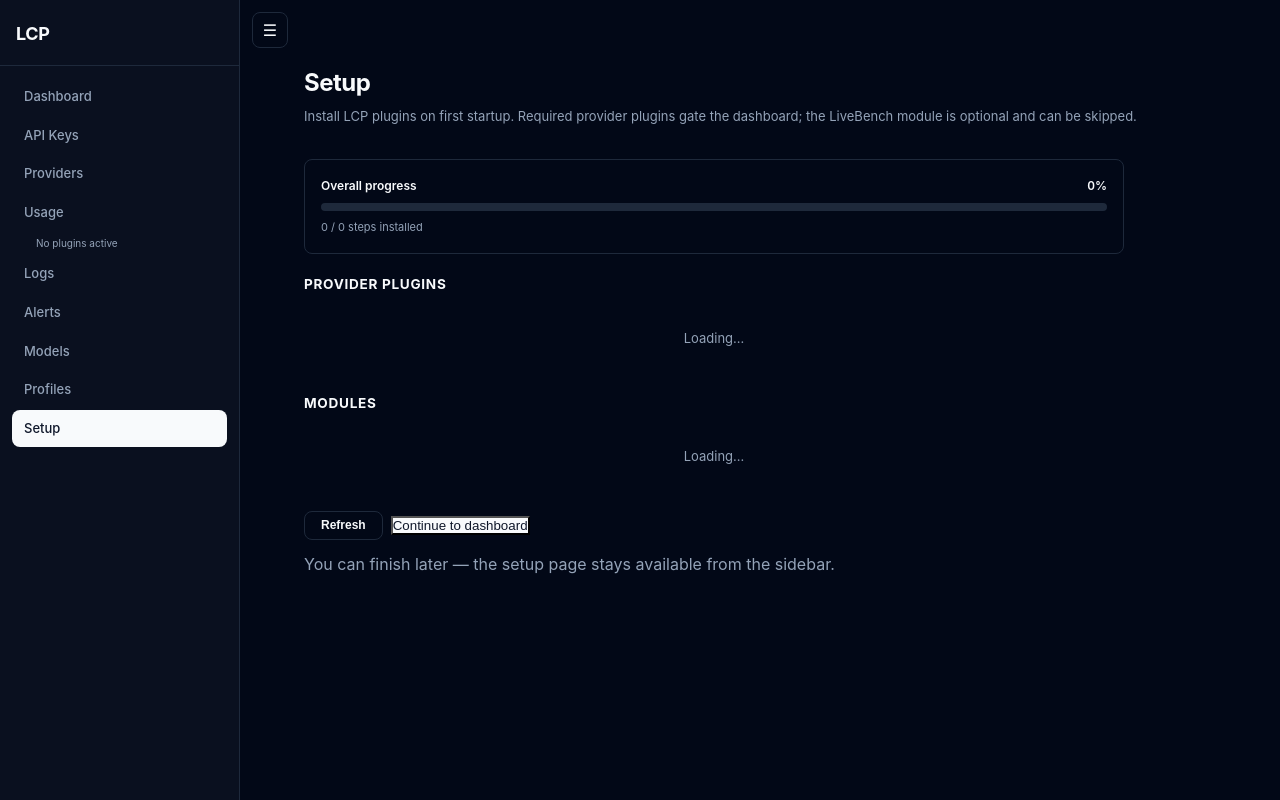
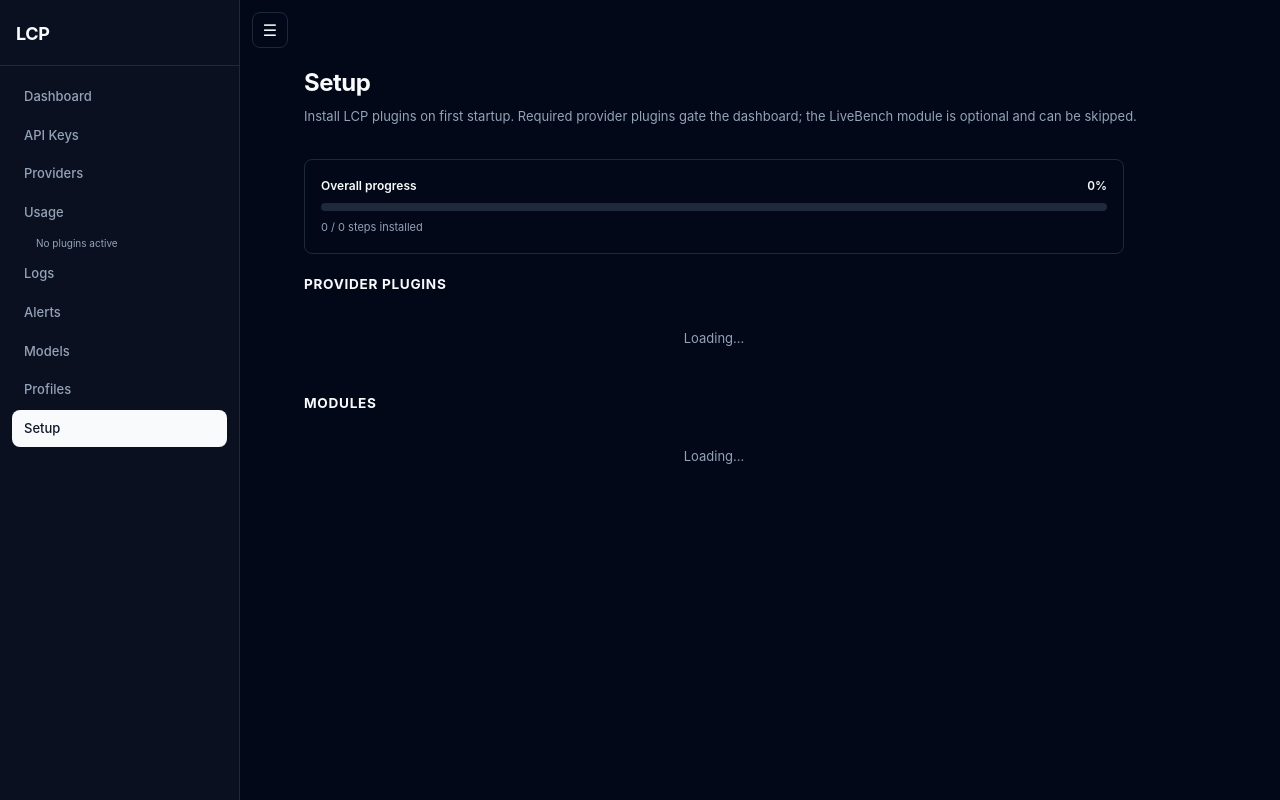
Before and after one commit to aunttwister/lcp, a Python web app: template src/ui/templates/jinja/pages/setup.html in a window 1280 px wide. Run offline with Jinja, Linux system fonts and the light colour scheme; the template is opened without the code that fills it, so the values that code supplies are empty.

Commit message:
refactor: setup page cleanup — no gate, shadcn modal, preset api_base
- Remove 'Continue to dashboard', 'Refresh' buttons and the 'You can finish
  later' note; Setup is a plain sidebar page (no blocking redirect)
- Remove the dashboard -> /setup redirect gate and LCP_DISABLE_SETUP_WIZARD
  env knob (navigation is free via the sidebar)
- Install modal restyled to match the other shadcn-style modals
  (modal-overlay/modal/modal-header/modal-footer), with an ✕ close button
- Drop the confusing 'API Base URL' field — install uses the plugin preset
  (provider_steps now exposes each preset's api_base for transparency)
- Remove unused CSS + test fixture

```diff
--- a/src/api/setup.py
+++ b/src/api/setup.py
@@ -38,9 +38,6 @@ LIVEBENCH_REPO = "https://github.com/LiveBench/LiveBench.git"
 LIVEBENCH_DIR = os.environ.get("LCP_LIVEBENCH_DIR", "/opt/livebench").strip() or "/opt/livebench"
 LIVEBENCH_EVAL_REQUIREMENTS = "code_runner/requirements_eval.txt"
 
-# Env knob that disables the HTTP redirect gate (used by the test suite).
-DISABLE_ENV = "LCP_DISABLE_SETUP_WIZARD"
-
 
 class SetupError(Exception):
     """Raised for synchronous, user-facing setup failures."""
@@ -63,6 +60,7 @@ def provider_steps(config) -> list[dict]:
     steps: list[dict] = []
     for name in ("deepseek", "opencode", "commandcode", "llamacpp"):
         has_cred = bool(store and (store.has(name) or store.has_cookie(name) or store.has_workspace_id(name)))
+        preset = _provider_preset(name)
         steps.append({
             "kind": "provider",
             "name": name,
@@ -73,6 +71,7 @@ def provider_steps(config) -> list[dict]:
             "configured": name in configured,
             "has_credential": has_cred,
             "installed": name in configured and (not _provider_needs_key(name) or has_cred),
+            "api_base": preset.get("api_base", ""),
         })
     return steps
 
--- a/src/ui/templates/jinja/pages/setup.html
+++ b/src/ui/templates/jinja/pages/setup.html
@@ -37,44 +37,37 @@
     </h4>
     <pre id="setupLogLines" class="setup-log"></pre>
   </div>
-
-  <div class="setup-actions">
-    <button class="btn btn-outline" id="setupRefreshBtn" onclick="loadSetup()">Refresh</button>
-    <button class="btn btn-primary" id="setupDoneBtn" onclick="finishSetup()">Continue to dashboard</button>
-  </div>
-  <p class="muted" style="margin-top:0.75rem" id="setupGateNote">
-    You can finish later — the setup page stays available from the sidebar.
-  </p>
 </div>
 
 <!-- Install form modal (provider) -->
-<div class="dialog-overlay" id="setupInstallDialog">
-  <div class="dialog-content" style="max-width:420px">
-    <div class="dialog-header"><h2 id="setupInstallTitle">Install plugin</h2></div>
-    <div class="dialog-body" id="setupInstallBody">
-      <div class="setup-form-row">
-        <label>API Key <span class="muted">(encrypted at rest)</span></label>
-        <input type="password" id="setupApiKey" placeholder="sk-…" autocomplete="off">
+<div class="modal-overlay dialog-overlay" id="setupInstallDialog">
+<div class="modal dialog-content" style="width:min(440px,95vw)">
+  <div class="modal-header dialog-header">
+    <h2 class="dialog-title" id="setupInstallTitle">Install plugin</h2>
+    <button class="modal-close dialog-close" onclick="closeDialog('setupInstallDialog')">✕</button>
+  </div>
+  <div class="modal-body dialog-body">
+    <div style="display:grid;gap:0.75rem">
+      <div id="setupKeyRow">
+        <label class="phm-label">API Key <span class="muted">(encrypted at rest)</span></label>
+        <input type="password" id="setupApiKey" placeholder="sk-…" autocomplete="off" style="width:100%;padding:0.375rem 0.5rem;background:hsl(var(--background));border:1px solid hsl(var(--card-border));border-radius:var(--radius);color:hsl(var(--foreground));font-size:0.8125rem;font-family:inherit">
       </div>
-      <div class="setup-form-row">
-        <label>API Base URL <span class="muted">(blank = preset default)</span></label>
-        <input type="text" id="setupApiBase" placeholder="https://…">
+      <div id="setupCookieRow" style="display:none">
+        <label class="phm-label">Browser cookie <span class="muted">(opencode subscription tracking)</span></label>
+        <input type="password" id="setupCookie" placeholder="optional" autocomplete="off" style="width:100%;padding:0.375rem 0.5rem;background:hsl(var(--background));border:1px solid hsl(var(--card-border));border-radius:var(--radius);color:hsl(var(--foreground));font-size:0.8125rem;font-family:inherit">
       </div>
-      <div class="setup-form-row" id="setupCookieRow" style="display:none">
-        <label>Browser cookie <span class="muted">(opencode subscription tracking)</span></label>
-        <input type="password" id="setupCookie" placeholder="optional" autocomplete="off">
+      <div id="setupWsRow" style="display:none">
+        <label class="phm-label">Workspace ID <span class="muted">(opencode wrk_…)</span></label>
+        <input type="text" id="setupWorkspaceId" placeholder="optional" style="width:100%;padding:0.375rem 0.5rem;background:hsl(var(--background));border:1px solid hsl(var(--card-border));border-radius:var(--radius);color:hsl(var(--foreground));font-size:0.8125rem;font-family:inherit">
       </div>
-      <div class="setup-form-row" id="setupWsRow" style="display:none">
-        <label>Workspace ID <span class="muted">(opencode wrk_…)</span></label>
-        <input type="text" id="setupWorkspaceId" placeholder="optional">
-      </div>
-      <p class="muted" id="setupInstallNote"></p>
-    </div>
-    <div class="dialog-actions">
-      <button class="btn btn-outline" onclick="closeDialog('setupInstallDialog')">Cancel</button>
-      <button class="btn btn-primary" id="setupInstallBtn" onclick="confirmInstall()">Install</button>
+      <p class="muted" style="font-size:0.6875rem" id="setupInstallNote"></p>
     </div>
   </div>
+  <div class="modal-footer dialog-footer">
+    <button class="btn-sm" onclick="closeDialog('setupInstallDialog')">Cancel</button>
+    <button class="btn-sm btn-primary" id="setupInstallBtn" onclick="confirmInstall()">Install</button>
+  </div>
+</div>
 </div>
 {% endblock %}
 
@@ -113,12 +106,6 @@ function renderProgress() {
   if (label) label.textContent = p.requiredDone < p.requiredTotal
     ? 'Installing required plugins (' + p.requiredDone + '/' + p.requiredTotal + ')' : 'All required plugins installed';
   if (stats) stats.textContent = p.done + ' / ' + p.total + ' steps installed';
-  const doneBtn = document.getElementById('setupDoneBtn');
-  const gateNote = document.getElementById('setupGateNote');
-  if (doneBtn) doneBtn.disabled = p.requiredDone < p.requiredTotal;
-  if (gateNote) gateNote.textContent = p.requiredDone < p.requiredTotal
-    ? 'Install all required provider plugins (or skip) to unlock the dashboard.'
-    : 'All required plugins installed — you can continue.';
 }
 
 function installState(step) {
@@ -270,18 +257,17 @@ function openInstall(target) {
   SETUP.installing = { kind, name };
   const title = document.getElementById('setupInstallTitle');
   const note = document.getElementById('setupInstallNote');
-  const keyRow = document.querySelector('#setupApiKey').closest('.setup-form-row');
+  const keyRow = document.getElementById('setupKeyRow');
   const cookieRow = document.getElementById('setupCookieRow');
   const wsRow = document.getElementById('setupWsRow');
 
   document.getElementById('setupApiKey').value = '';
-  document.getElementById('setupApiBase').value = '';
   document.getElementById('setupCookie').value = '';
   document.getElementById('setupWorkspaceId').value = '';
 
   if (kind === 'provider') {
     title.textContent = 'Install ' + name;
-    note.textContent = 'Registers ' + name + ' in gateway.yaml and stores its credential encrypted.';
+    note.textContent = 'Registers ' + name + ' and stores its credential encrypted.';
     keyRow.style.display = name === 'llamacpp' ? 'none' : '';
     cookieRow.style.display = name === 'opencode' ? '' : 'none';
     wsRow.style.display = name === 'opencode' ? '' : 'none';
@@ -304,7 +290,6 @@ async function confirmInstall() {
   try {
     if (kind === 'provider') {
       const body = {
-        api_base: document.getElementById('setupApiBase').value.trim(),
         api_key: document.getElementById('setupApiKey').value.trim(),
       };
       if (name === 'opencode') {
@@ -329,12 +314,6 @@ async function confirmInstall() {
   btn.textContent = 'Install';
 }
 
-async function finishSetup() {
-  const res = await api('POST', '/api/setup/skip', {});
-  if (res.error) { alert('Error: ' + res.error); return; }
-  window.location.href = '/dashboard';
-}
-
 loadSetup();
 </script>
 {% endblock %}
--- a/src/ui/templates/jinja/static/dashboard.css
+++ b/src/ui/templates/jinja/static/dashboard.css
@@ -976,12 +976,6 @@ tbody tr:hover td { background: hsl(var(--secondary) / 0.4); }
 .setup-step-detail { font-size: 0.6875rem; color: hsl(var(--muted-foreground)); margin-top: 0.375rem; word-break: break-word; }
 .setup-step-actions { flex-shrink: 0; display: flex; align-items: center; min-height: 2rem; }
 
-.setup-actions { display: flex; gap: 0.5rem; margin-top: 1.25rem; align-items: center; }
-
-.setup-form-row { margin-bottom: 0.75rem; }
-.setup-form-row label { display: block; font-size: 0.75rem; font-weight: 600; margin-bottom: 0.3rem; }
-.setup-form-row input { width: 100%; }
-
 .setup-log {
   font-family: ui-monospace, SFMono-Regular, Menlo, Consolas, monospace;
   font-size: 0.6875rem; line-height: 1.5;
```
Also changed, not shown: src/server/handler.py (+0 -28 lines), tests/conftest.py (+0 -7 lines), tests/test_handler_inprocess.py (+0 -3 lines).
